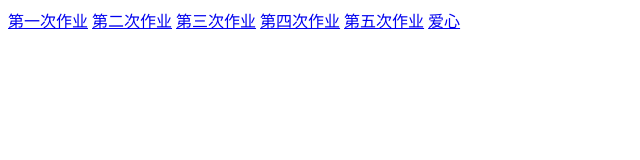
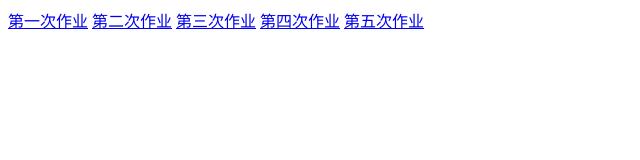
Before and after one commit to 20020619yekai/20020619yekai.github.io, a plain HTML site: page index.html in a window 1280 px wide. Shown: the full height of the page, 0-640 px from the left. Drawn offline with Linux system fonts and the light colour scheme.

Commit message:
Update index.html
Signed-off-by: 20020619yekai <148857177+20020619yekai@users.noreply.github.com>

```diff
--- a/index.html
+++ b/index.html
@@ -12,7 +12,7 @@
     <a href="20213572-0927.html">第三次作业</a>
     <a href="20213572-1011.html">第四次作业</a>
     <a href="20213572-1020.html">第五次作业</a>
-    <a href="love.html">爱心</a>
+
 
   </body>
 </body>
```
